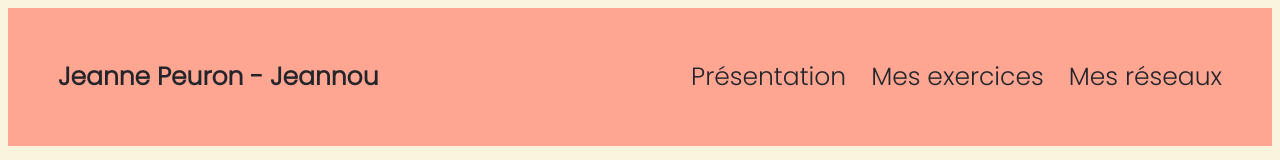
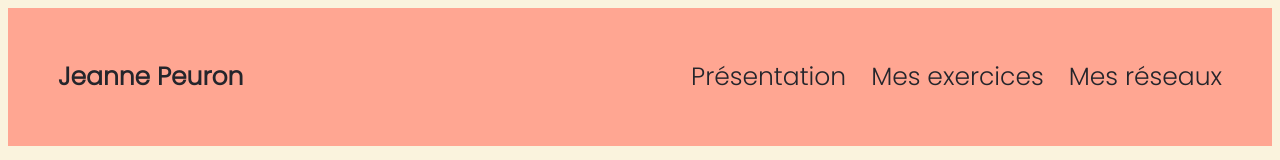
Before and after one commit to JeannePeuron/Portoflio, a plain HTML site: page index.html in a window 1280 px wide. Shown: the top 160 px of the page. Drawn offline with Linux system fonts and the light colour scheme.

Commit message:
Update index.html

```diff
--- a/index.html
+++ b/index.html
@@ -12,7 +12,7 @@
 <body>
 
   <header>
-    <div class="name">Jeanne Peuron - Jeannou</div>
+    <div class="name">Jeanne Peuron </div>
     <div class="tabs">
       <div class="tab1"><a href="#presentation">Présentation</a></div>
       <div class="tab2"><a href="#exercices">Mes exercices </a></div>
```
